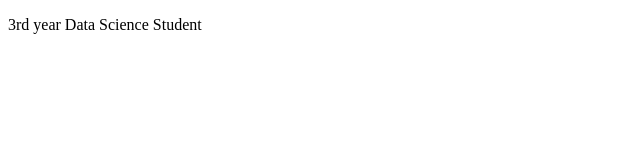
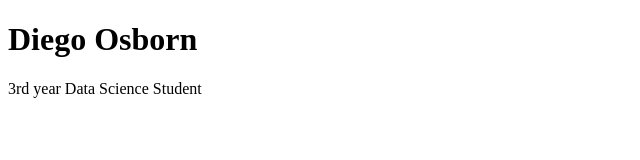
Before and after one commit to d2osborn/portfolio, a plain HTML site: page index.html in a window 1280 px wide. Shown: the whole page, without its empty margins (0-640 px from the left). Drawn offline with Linux system fonts and the light colour scheme.

Commit message:
Update index.html

```diff
--- a/index.html
+++ b/index.html
@@ -4,7 +4,8 @@
     <meta charset="UTF-8">
     <meta http-equiv="X-UA-Compatible" content="IE=edge">
     <meta name="viewport" content="width=device-width, initial-scale=1.0">
-    <title><h1>Diego Osborn</h1>: Personal site and portfolio</title>
+    <title>Diego Osborn: Personal site and portfolio</title>
+    <h1>Diego Osborn</h1>
     <p>3rd year Data Science Student</p>
 </head>
 <body>
```
